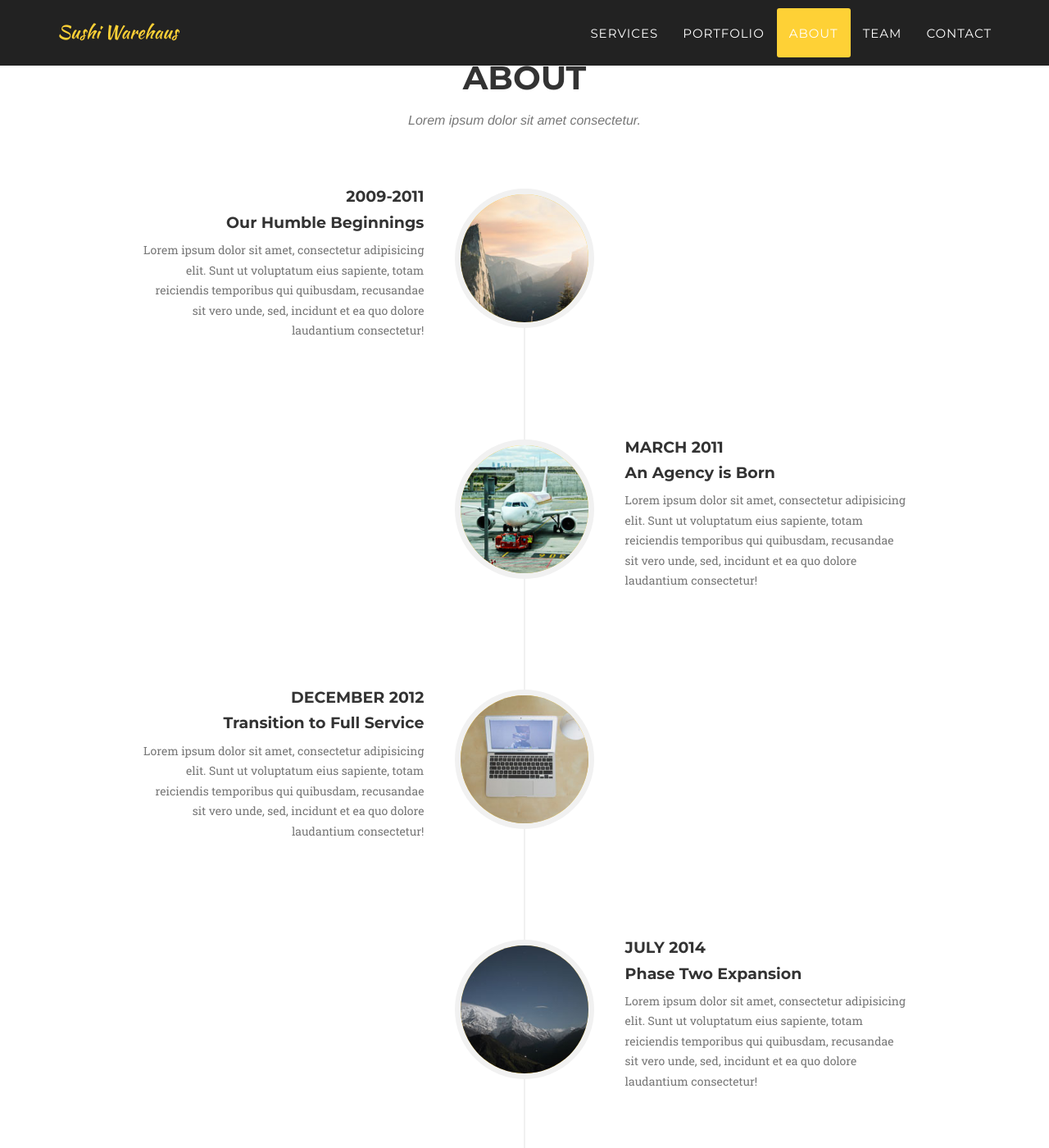
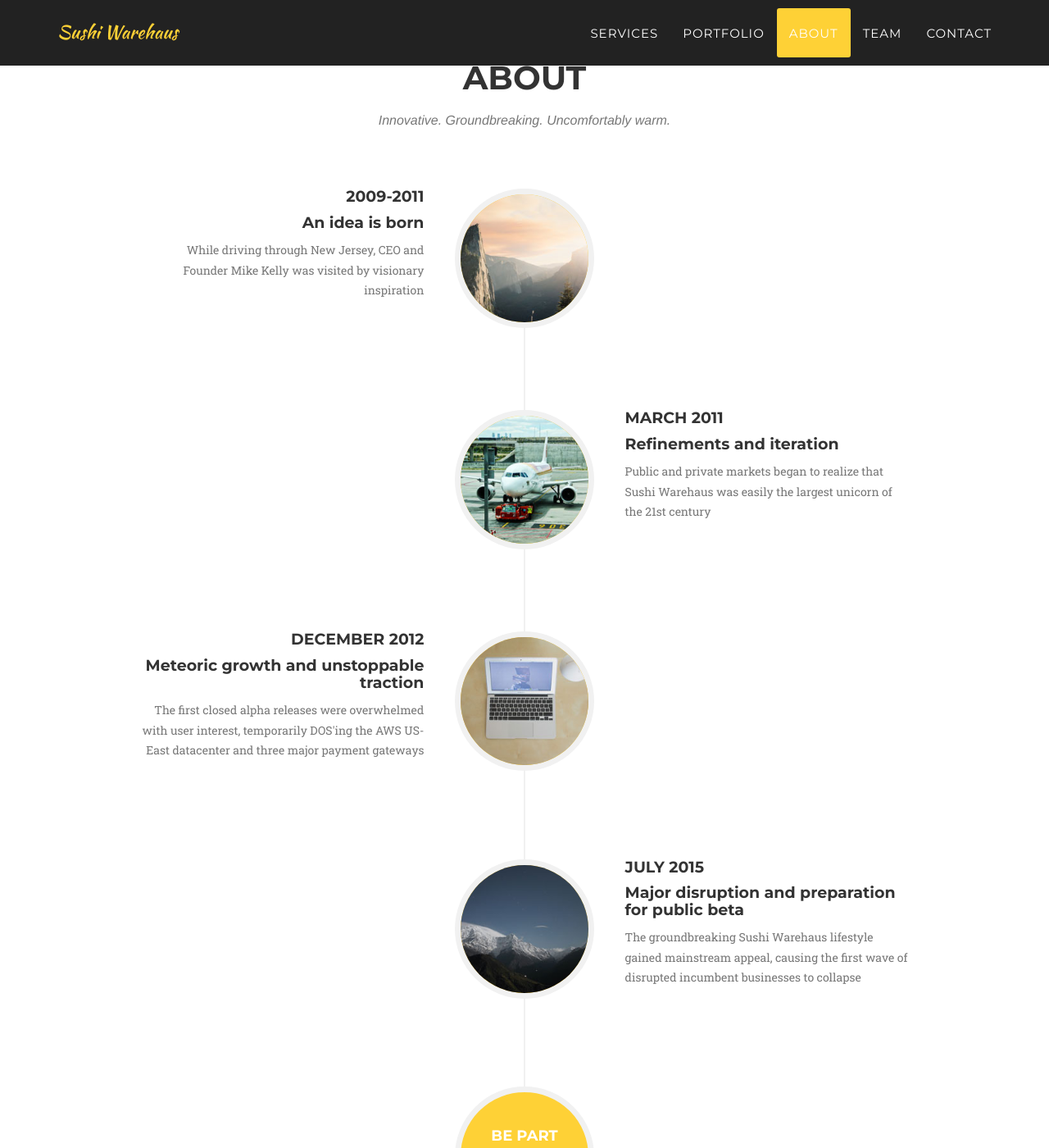
Before and after one commit to aleksnavratil/sushi-warehouse, a Jekyll site: the page built from index.html, in a window 1280 px wide and 1400 px high, scrolled down 2783 px. Shown: the whole window at 82% size. Built offline with Jekyll 4.4.1, drawn with Linux system fonts in a browser that asks for light colours; some web fonts are replaced.

Commit message:
Wrote timeline copy.

```diff
--- a/_includes/about.html
+++ b/_includes/about.html
@@ -4,7 +4,7 @@
             <div class="row">
                 <div class="col-lg-12 text-center">
                     <h2 class="section-heading">About</h2>
-                    <h3 class="section-subheading text-muted">Lorem ipsum dolor sit amet consectetur.</h3>
+                    <h3 class="section-subheading text-muted">Innovative. Groundbreaking. Uncomfortably warm.</h3>
                 </div>
             </div>
             <div class="row">
@@ -17,10 +17,10 @@
                             <div class="timeline-panel">
                                 <div class="timeline-heading">
                                     <h4>2009-2011</h4>
-                                    <h4 class="subheading">Our Humble Beginnings</h4>
+                                    <h4 class="subheading">An idea is born</h4>
                                 </div>
                                 <div class="timeline-body">
-                                    <p class="text-muted">Lorem ipsum dolor sit amet, consectetur adipisicing elit. Sunt ut voluptatum eius sapiente, totam reiciendis temporibus qui quibusdam, recusandae sit vero unde, sed, incidunt et ea quo dolore laudantium consectetur!</p>
+                                    <p class="text-muted">While driving through New Jersey, CEO and Founder Mike Kelly was visited by visionary inspiration</p>
                                 </div>
                             </div>
                         </li>
@@ -31,10 +31,10 @@
                             <div class="timeline-panel">
                                 <div class="timeline-heading">
                                     <h4>March 2011</h4>
-                                    <h4 class="subheading">An Agency is Born</h4>
+                                    <h4 class="subheading">Refinements and iteration</h4>
                                 </div>
                                 <div class="timeline-body">
-                                    <p class="text-muted">Lorem ipsum dolor sit amet, consectetur adipisicing elit. Sunt ut voluptatum eius sapiente, totam reiciendis temporibus qui quibusdam, recusandae sit vero unde, sed, incidunt et ea quo dolore laudantium consectetur!</p>
+                                    <p class="text-muted">Public and private markets began to realize that Sushi Warehaus was easily the largest unicorn of the 21st century</p>
                                 </div>
                             </div>
                         </li>
@@ -45,10 +45,10 @@
                             <div class="timeline-panel">
                                 <div class="timeline-heading">
                                     <h4>December 2012</h4>
-                                    <h4 class="subheading">Transition to Full Service</h4>
+                                    <h4 class="subheading">Meteoric growth and unstoppable traction</h4>
                                 </div>
                                 <div class="timeline-body">
-                                    <p class="text-muted">Lorem ipsum dolor sit amet, consectetur adipisicing elit. Sunt ut voluptatum eius sapiente, totam reiciendis temporibus qui quibusdam, recusandae sit vero unde, sed, incidunt et ea quo dolore laudantium consectetur!</p>
+                                    <p class="text-muted">The first closed alpha releases were overwhelmed with user interest, temporarily DOS'ing the AWS US-East datacenter and three major payment gateways</p>
                                 </div>
                             </div>
                         </li>
@@ -58,11 +58,11 @@
                             </div>
                             <div class="timeline-panel">
                                 <div class="timeline-heading">
-                                    <h4>July 2014</h4>
-                                    <h4 class="subheading">Phase Two Expansion</h4>
+                                    <h4>July 2015</h4>
+                                    <h4 class="subheading">Major disruption and preparation for public beta</h4>
                                 </div>
                                 <div class="timeline-body">
-                                    <p class="text-muted">Lorem ipsum dolor sit amet, consectetur adipisicing elit. Sunt ut voluptatum eius sapiente, totam reiciendis temporibus qui quibusdam, recusandae sit vero unde, sed, incidunt et ea quo dolore laudantium consectetur!</p>
+                                    <p class="text-muted">The groundbreaking Sushi Warehaus lifestyle gained mainstream appeal, causing the first wave of disrupted incumbent businesses to collapse</p>
                                 </div>
                             </div>
                         </li>
```
